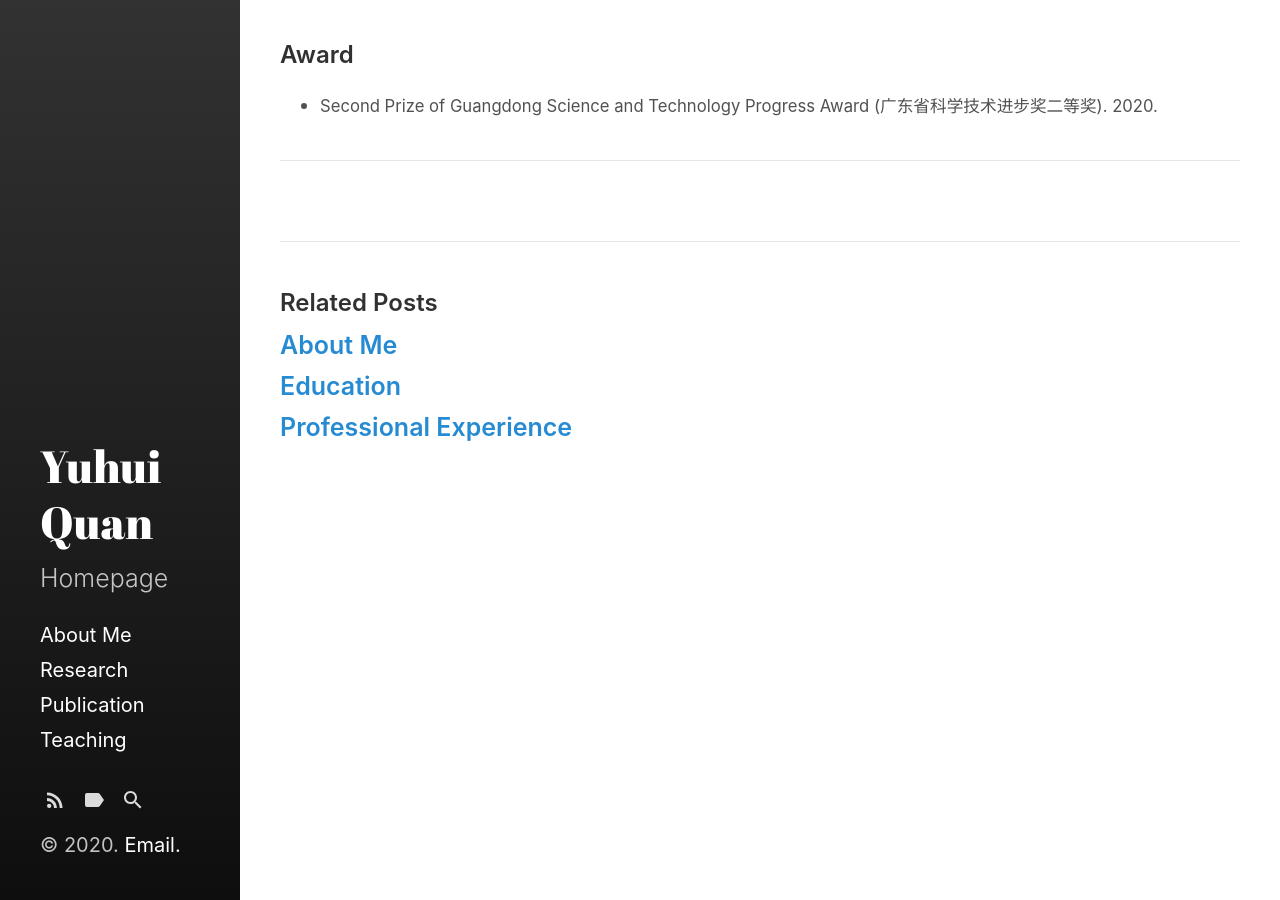
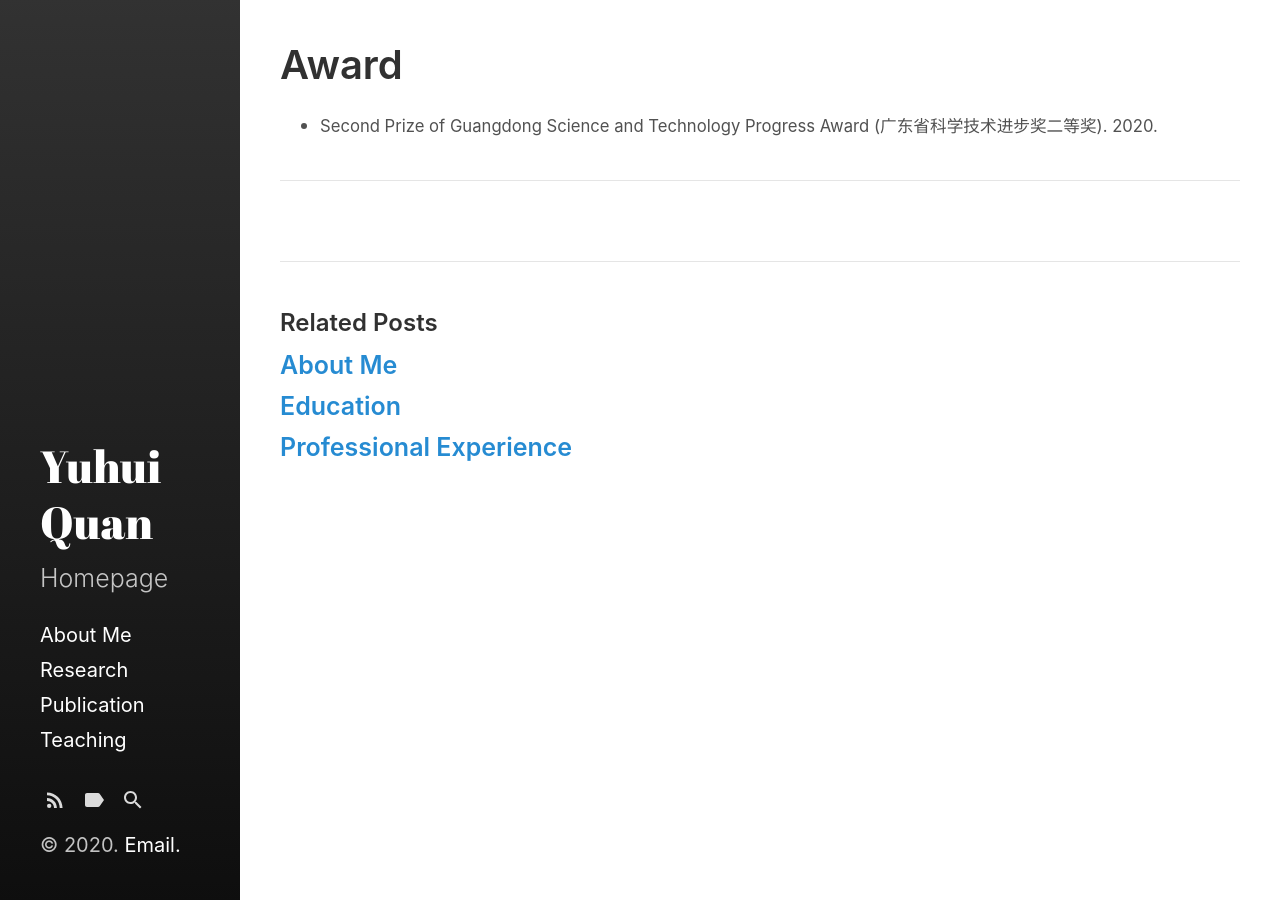
Before and after one commit to Dofboom/Dofboom.github.io, a Jekyll site: the page built from _posts/2020-5-30-a_award.md, in a window 1280 px wide. Built offline with Jekyll 4.4.1, drawn with Linux system fonts in a browser that asks for light colours.

Commit message:
Update post.html

```diff
--- a/_layouts/post.html
+++ b/_layouts/post.html
@@ -3,7 +3,7 @@ layout: default
 ---
 
 <header>
-  <h1 class="post-title">{{ page.title }}</h1>
+  <h4 class="post-title">{{ page.title }}</h4>
 </header>
 <div class="content">
   {% include post-meta.html post=page %}
```
